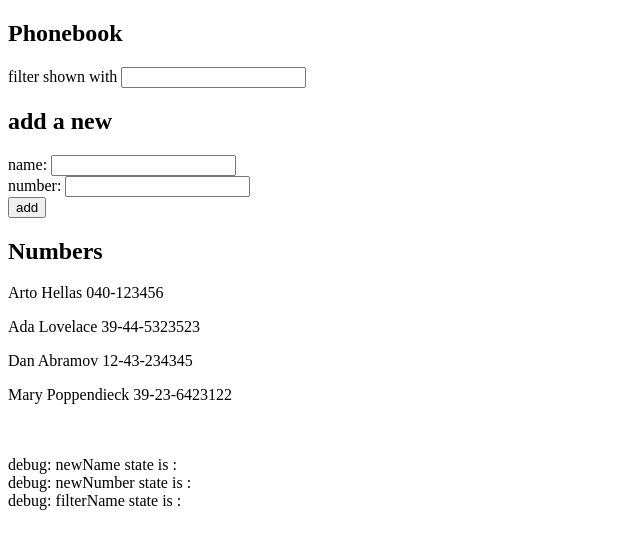
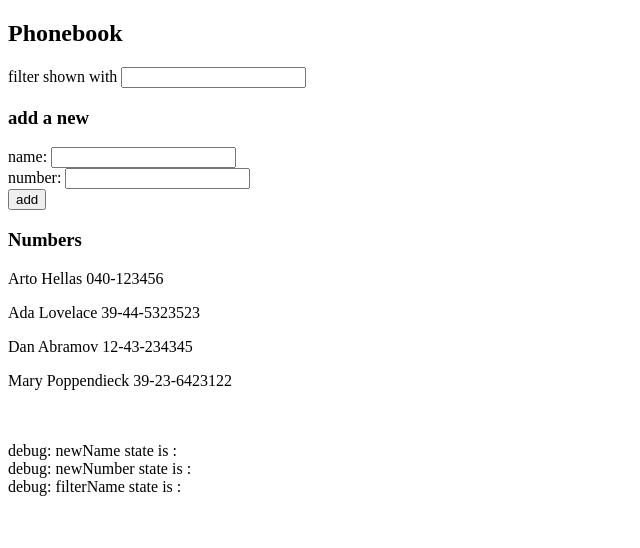
Before and after one commit to crystalyun/fullstackopen2020_crystalyun, a React (Create React App) app in the folder PART2/phonebook/: page / in a window 1280 px wide. Shown: the top 548 px of the page, without its empty margins (0-640 px from the left). Built offline with nearby package versions, Linux system fonts and the light colour scheme.

Commit message:
exercise 2.10

```diff
--- a/PART2/phonebook/src/App.js
+++ b/PART2/phonebook/src/App.js
@@ -1,4 +1,39 @@
 import React, { useState } from 'react';
+
+const PersonForm = ({ newName, newNumber, addNewPerson, handleNameChange, handleNumberChange }) => {
+  return (
+    <form onSubmit={addNewPerson}>
+        <div>
+          name: <input value={newName} onChange={handleNameChange} />
+        </div>
+        <div>
+          number: <input value={newNumber} onChange={handleNumberChange} />
+        </div>
+        <div>
+          <button type="submit">add</button>
+        </div>
+    </form>
+  )
+}
+
+const Filter = ({filterName, handleFilterNameChange}) => {
+  return (
+    <div>
+      filter shown with <input value={filterName} onChange={handleFilterNameChange} />
+    </div>
+  )
+}
+
+const Person = ({person}) => (
+  <p> {person.name} {person.number} </p>
+)
+
+const Persons = ({persons}) => {
+  const personsList = persons.map(person => <Person key={person.name} person={person}/>)
+  return (
+    personsList
+  )
+}
 
 const App = () => {
   const [ newName, setNewName ] = useState('')
@@ -15,7 +50,7 @@ const App = () => {
   const addNewPerson = (event) => {
     event.preventDefault()
 
-    if ((persons.filter(person => person.name === newName)).length > 0) {
+    if ((persons.filter(a => a.name === newName)).length > 0) {
       alert(`${newName} is already added to phonebook`)
     } else {
       const personObject = {
@@ -40,29 +75,26 @@ const App = () => {
     setFilterName(event.target.value.toLowerCase())
   }
 
+  const filteredPersonsArray = persons.filter(person => person.name.toLowerCase().includes(filterName.toLowerCase()))
+
   return (
     <div>
       <h2>Phonebook</h2>
-      <div>
-        filter shown with <input value={filterName} onChange={handleFilterNameChange} />
-      </div>
-      <h2>add a new</h2>
-      <form onSubmit={addNewPerson}>
-        <div>
-          name: <input value={newName} onChange={handleNameChange} />
-        </div>
-        <div>
-          number: <input value={newNumber} onChange={handleNumberChange} />
-        </div>
-        <div>
-          <button type="submit">add</button>
-        </div>
-      </form>
-      <h2>Numbers</h2>
-      {persons.filter(person => person.name.toLowerCase().includes(filterName)).map(person => <p key={person.name}>{person.name} {person.number}</p>)}
+
+      <Filter filterName={filterName} handleFilterNameChange={handleFilterNameChange} />
+
+      <h3>add a new</h3>
+
+      <PersonForm newName={newName} newNumber={newNumber} addNewPerson={addNewPerson} handleNameChange={handleNameChange} handleNumberChange={handleNumberChange}/>
+
+      <h3>Numbers</h3>
+
+      <Persons persons={filteredPersonsArray} />
+
       <br /><br /><div>debug: newName state is : {newName}</div>
       <div>debug: newNumber state is : {newNumber}</div>
       <div>debug: filterName state is : {filterName}</div>
+
     </div>
   )
 }
```
